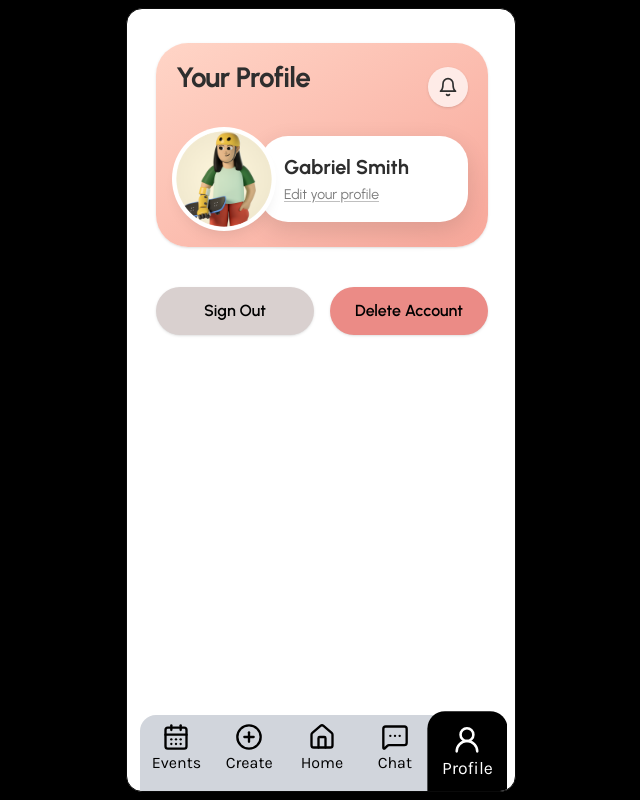
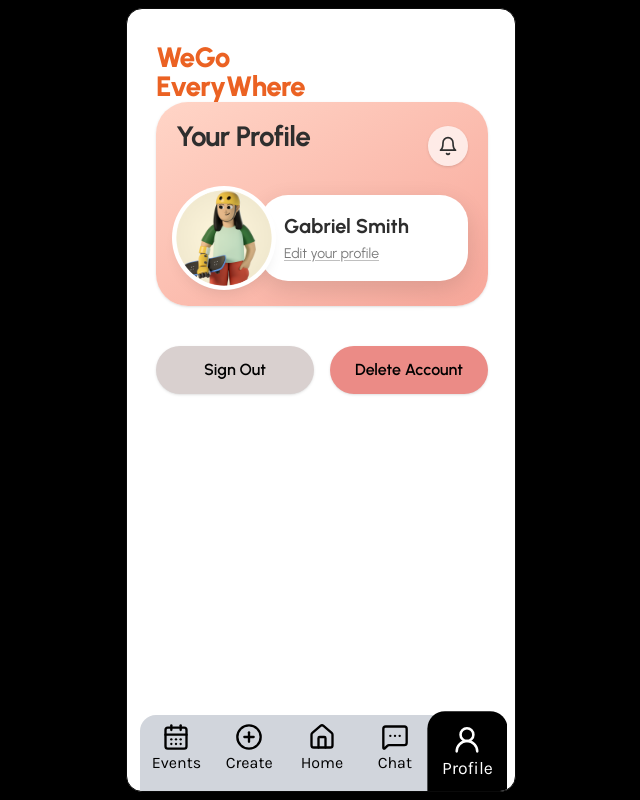
Before and after one commit to tharawaranuset/WeGoEveryWhere, a Next.js app in the folder projects/frontend/: page /profile in a window 1280 px wide. Shown: the whole page, without its empty margins (319-959 px from the left). Built offline with nearby package versions, Linux system fonts and the light colour scheme.

Commit message:
edit_head

```diff
--- a/projects/frontend/src/app/profile/page.tsx
+++ b/projects/frontend/src/app/profile/page.tsx
@@ -50,6 +50,13 @@ export default function ProfilePage() {
 
   return (
     <main className="min-h-screen bg-white px-4 py-6 font-alt">
+
+      {/* Brand */}
+        <h1 className="text-[28px] font-extrabold leading-[1.05] tracking-tight">
+          <span className="block text-[#EB6223]">WeGo</span>
+          <span className="block text-[#EB6223]">EveryWhere</span>
+        </h1>
+
       {/* Header gradient card */}
       <section className="relative rounded-[32px] bg-gradient-to-br from-[#FFD5C7] to-[#F7A79A] p-5 shadow-sm">
         {/* Title + bell */}
```
